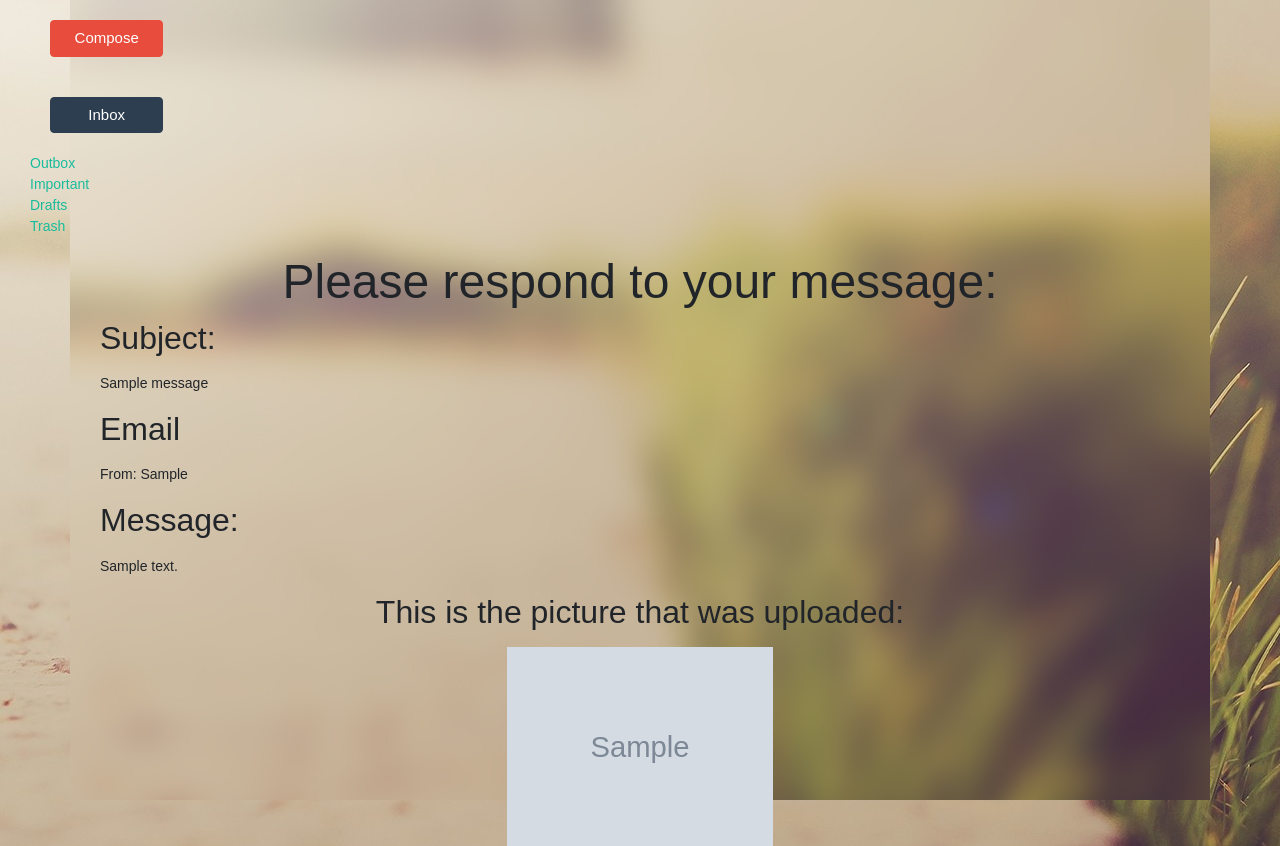
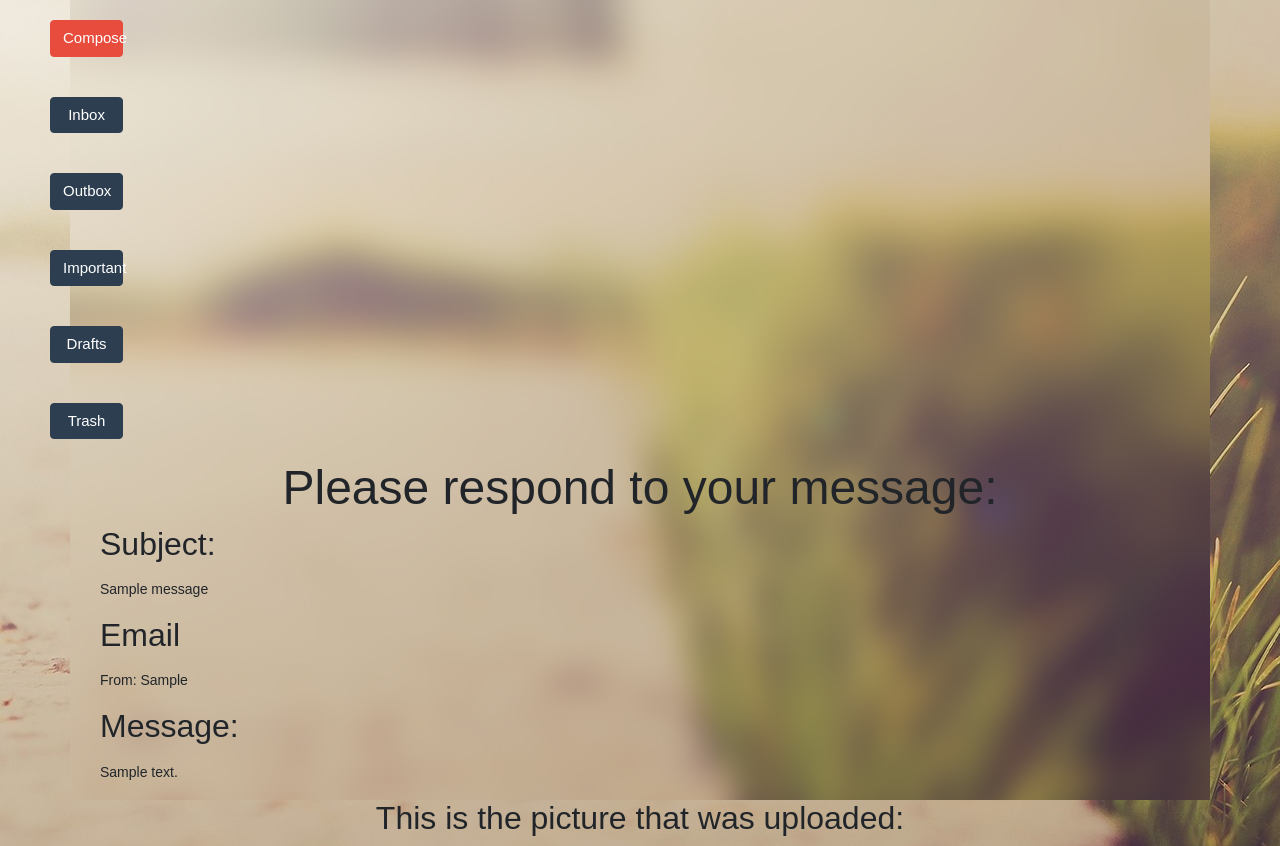
Before and after one commit to aminsol/BlackMailProject, a PHP site: page /message-detail.php?id=1 in a window 1280 px wide. Shown: the part 85-931 px from the top of the page. Run offline with PHP 8.4, Linux system fonts and the light colour scheme; tables that the repository leaves empty or names only in its code hold one stand-in row (values such as "Sample post"); grey boxes marked "Sample" are stand-in pictures; data that the repository does not hold is empty; some libraries are stand-ins or nearby versions.

Commit message:
Add files via upload

```diff
--- a/message-detail.php
+++ b/message-detail.php
@@ -30,23 +30,30 @@ $query->fetch();
         <h5><a href="#">Danny's <br>BLACKMAIL</a></h5>
     </div>
 </header>
+<!-- Side Bar -->
 <aside class="float-left col-2">
     <div class="align-center message-ui-frame col-12">
-        <div class="compose-body col-12">
-            <a class="btn btn-compose btn-danger col-12" title="Compose" href="index.php">Compose</a>
+        <div class="compose-body col-10">
+            <a class="btn btn-compose btn-danger col-10" title="Compose" href="index.php">Compose</a>
         </div>
-        <div class="compose-body col-12">
-            <a class="btn btn-compose btn-primary col-12" title="Inbox" href="inbox.php">Inbox</a>
+        <div class="compose-body col-10">
+            <a class="btn btn-compose btn-primary col-10" title="Inbox" href="inbox.php">Inbox</a>
         </div>
-        <ul class="other-buttons">
-            <!--<li><a href="inbox.php" class="btn btn-primary col-sm-9">Inbox</a></li>-->
-            <li><a href="outbox.php" class="btn-link">Outbox</a></li>
-            <li><a href="#">Important</a></li>
-            <li><a href="#">Drafts</a></li>
-            <li><a href="#">Trash</a></li>
-        </ul>
+        <div class="compose-body col-10">
+            <a class="btn btn-compose btn-primary col-10" title="Outbox" href="inbox.php">Outbox</a>
+        </div>
+        <div class="compose-body col-10">
+            <a class="btn btn-compose btn-primary col-10" title="Important" href="inbox.php">Important</a>
+        </div>
+        <div class="compose-body col-10">
+            <a class="btn btn-compose btn-primary col-10" title="Drafts" href="inbox.php">Drafts</a>
+        </div>
+        <div class="compose-body col-10">
+            <a class="btn btn-compose btn-primary col-10" title="Trash" href="inbox.php">Trash</a>
+        </div>
     </div>
 </aside>
+<!-- End Side Bar-->
 <main class="container">
 
     <div class="align-center message-ui-frame col-12">
```
